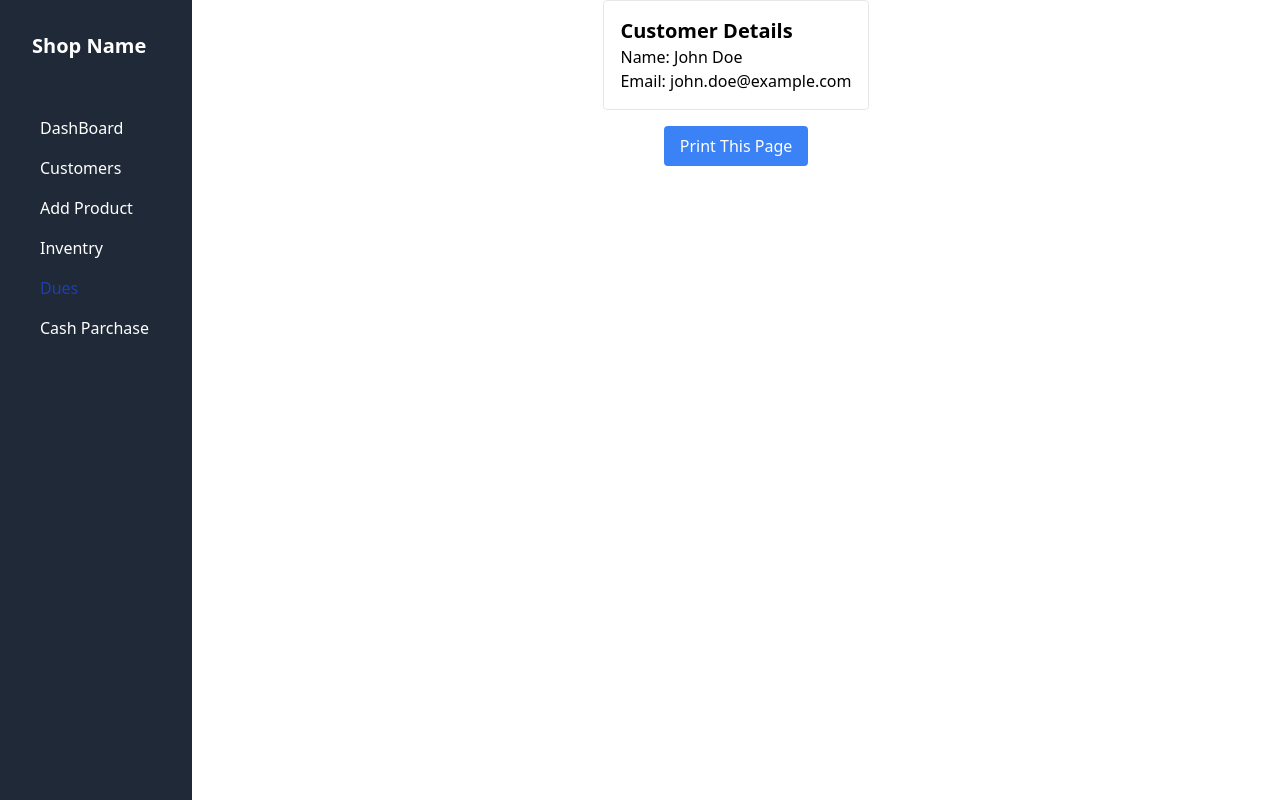
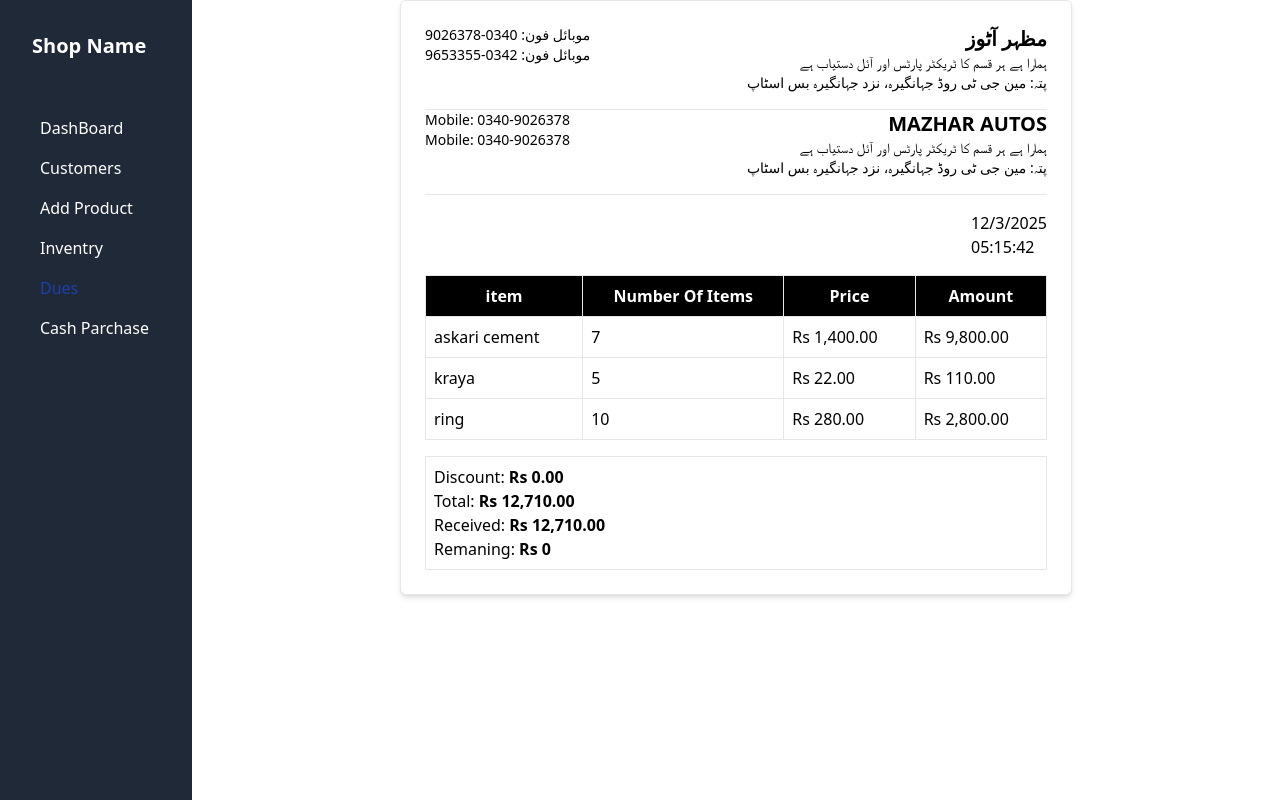
Before and after one commit to Noor-Ul-Hasanat/project-shop, a React (Create React App) app: page /#/dues in a window 1280 px wide. Built offline with nearby package versions, Linux system fonts and the light colour scheme.

Commit message:
o lot of changes nowgoing towards invoice update

```diff
--- a/src/components/CashParchase.jsx
+++ b/src/components/CashParchase.jsx
@@ -1,9 +1,13 @@
-import React,{useState,useRef} from 'react'
+import React,{useState} from 'react'
 import Box from '@mui/material/Box';
 import Typography from '@mui/material/Typography';
 import Modal from '@mui/material/Modal';
-import {  FaPrint ,FaPlus, FaMinus } from 'react-icons/fa';
+import { FaPrint ,FaPlus, FaMinus } from 'react-icons/fa';
 import { useReactToPrint } from "react-to-print";
+import { useRef } from "react";
+import { useDispatch,useSelector } from 'react-redux';
+import {cashActions } from '../store/Mystore';
+import { NavLink } from 'react-router-dom';
 
 
 // style for Mui Model for add New Customer
@@ -22,10 +26,19 @@
     overflowY: 'auto',
 };
 export const CashParchase = () => {
+  // Taking ref from input and equal it to state store
+ const nameRef =useRef();
+ const quantityRef =useRef();
+ const priceRef =useRef();
+ const recievedRef =useRef();
+ const customerRef =useRef();
+ const totalRef =useRef();
+
+
 
   const [customersCash, setCustomersCash] = useState([
-    { id: '1', Name: 'hasanat', Place: '123 Main St', Phone: '555-1234', Depit: '0', Cradit: '0', Date: '2023-10-01', Time: '12:00 PM' },
-    { id: '1', Name: 'Uneeb', Place: '123 Main St', Phone: '555-1234', Depit: '0', Cradit: '0', Date: '2023-10-01', Time: '12:00 PM' },
+    { id: `c${Date.now()}1`, Name: 'hasanat', Place: '123 Main St', Phone: '555-1234', Depit: '0', Cradit: '0', Date: '2023-10-01', Time: '12:00 PM' },
+    { id: `c${Date.now()}2`, Name: 'Uneeb', Place: '123 Main St', Phone: '555-1234', Depit: '0', Cradit: '0', Date: '2023-10-01', Time: '12:00 PM' },
   ]);
 
   const [openNewCustomer, setOpenNewCustomer] = useState(false);
@@ -41,7 +54,7 @@
 
 
 const addItem = () => {
-  const newItem = { name: '', price: 0, quantity: 0 };
+  const newItem = {id: `c${Date.now()}`, name: '', price: 0, quantity: 0 };
   setItems([...items, newItem]);
 };
 
@@ -67,28 +80,55 @@
   setTotalAmount(totalAmount);
   setEahtotalAmount(EachtotalAmount)
 };
-          // Handel submit function
+
+
+
+   const dispatch = useDispatch();
+
+        // Handel submit function
    const submitbutton = () =>{
 
     const GrandTotal = totalAmount - received;
     setGrandTotal(GrandTotal);
 
+    const purchaseData = {
+      customerName: customerRef.current.value,
+      list: items, // ✅ Send the items array
+      totalAmount: totalAmount,
+      receivedAmount: received,
+      remainingAmount: grandTotal,
+    };
+    dispatch(cashActions.Addlist(purchaseData)); // ✅ Store in Redux
    }
+
+
 //   End of model functionality
+
+// Store functionallity
+// const dispatch =useDispatch();
+// const purchaseData = {
+//   items,
+//   totalItems,
+//   totalAmount,
+//   received,
+//   remainingAmount ,
+// };
+// dispatch(cashActions.AddCashItems(purchaseData));
+
+
 
 
 
 
 // print function
-const printRef = useRef();
+    const contentRef = useRef(null);
+    const reactToPrintFn = useReactToPrint({ contentRef });
 
-const handlePrint = useReactToPrint({
-  content: () => printRef.current,
-  documentTitle: "Invoice",
-  onBeforePrint: () => console.log("Printing started..."),
-  onAfterPrint: () => console.log("Printing completed!"),
-});
+    const ITEMS = useSelector(state => state.cash.list);
+const cancle =()=>{
 
+  alert(ITEMS);
+}
 
 
 
@@ -99,6 +139,7 @@
         {/* Header */}
         <div className="flex items-center justify-between mb-4">
           <h1 className="text-2xl font-bold text-white">Cash Parchase</h1>
+
           <div className="flex space-x-2">
             {/* Add Customer Button */}
             <button className="bg-purple-600 text-white px-4 py-2 rounded hover:bg-purple-700" onClick={handleOpencustomerModel}>
@@ -123,7 +164,7 @@
             </thead>
             <tbody>
               {customersCash.map((customer, index) => (
-                <tr className="border-b hover:bg-gray-50 odd:bg-gray-200 even:bg-gray-300" key={customer.id}>
+                <tr className="border-b hover:bg-gray-50 odd:bg-gray-200 even:bg-gray-300" key={customer.id || index}>
                   <td className="py-3 px-4">{customer.Name}</td>
                   <td className="py-3 px-4">{customer.Place}</td>
                   <td className="py-3 px-4">{customer.Phone}</td>
@@ -138,35 +179,41 @@
 
         </div>
       </div>
-      <div ref={printRef} className="print-container">
+      <div className="print-container">
 
       <Modal open={openNewCustomer} onClose={handleClosecustomerModel} aria-labelledby="modal-modal-title" aria-describedby="modal-modal-description">
         <Box sx={style}>
 
-          <Typography id="modal-modal-description" sx={{ mt: 2 }}>
+          <Typography id="modal-modal-description" sx={{ mt: 2 } } component="div">
 
      <div className="p-4">
-      <div ref={printRef}>
-      <h1 className="text-xl font-bold mb-4">Cash Purchase</h1>
-      <div className='flex justify-between'>
-        <input type='text' placeholder='Customer Name' className='p-2 border border-gray-300 rounded mb-3 w-1/2'/>
-      <button
+     <h1 className="text-xl font-bold mb-4">Cash Purchase</h1>
+
+     <button
           onClick={addItem}
-          className="p-2 bg-blue-500 text-white rounded mb-2"
+          className="p-2 bg-blue-500 text-white rounded mb-2 flex justify-self-end"
         >
-          + New Purchase
+          + Add item
         </button>
+     <div ref={contentRef} className='pl-2'>
+
+      <div className='flex gap-x-2'>
+        <h1 className='font-semibold text-xl'>Customer Name: </h1>
+        <input ref={customerRef} type='text' placeholder='Customer Name' className='p-2 border border-gray-300 rounded mb-3 w-1/2'/>
+
         </div>
       <div className="space-y-4 overflow-auto">
         {items.map((item, index) => (
           <div key={index} className="flex space-x-4 items-center">
             <input
+              ref={nameRef}
               type="text"
               placeholder="Item Name"
               onChange={(e) => updateItem(index, 'name', e.target.value)}
               className="p-2 border border-gray-300 rounded"
             />
             <input
+               ref={priceRef}
                type="number"
               placeholder="Item Price"
 
@@ -174,6 +221,7 @@
               className="p-2  border border-gray-300 rounded"
             />
             <input
+              ref={quantityRef}
               type="number"
               placeholder="Number of Items "
 
@@ -181,6 +229,7 @@
               className="p-2 border border-gray-300 rounded"
             />
             <input
+              ref={totalRef}
               type="number"
               placeholder="Total "
               readOnly
@@ -211,22 +260,24 @@
         <div>
           Received:
           <input
+            ref={recievedRef}
             type="number"
-            value={received}
+
             onChange={(e) => setReceived(parseFloat(e.target.value))}
             className="p-2 border border-gray-300 rounded ml-2"
           />
         </div>
         <div className='pt-2'>
-        <hi className= 'text-red-500 font-semibold text-base' >Remaning Amount: {grandTotal}</hi>
+        <h1 className= 'text-red-500 font-semibold text-base' >Remaning Amount: {grandTotal}</h1>
         </div>
       </div>
       </div>
       <div>
       <div className="mt-4 flex space-x-4">
         <button className="p-2 bg-green-500 text-white rounded" onClick={submitbutton}>Submit</button>
-        <button className="p-2 bg-gray-500 text-white rounded">Cancel</button>
-        <button className="p-2 bg-blue-500 text-white rounded" type= 'submit'  onClick={handlePrint}><FaPrint/></button>
+        <button className="p-2 bg-gray-500 text-white rounded" onClick={cancle} >Cancel</button>
+        <button className="p-2 bg-blue-500 text-white rounded" type= 'submit'  onClick={() => reactToPrintFn()}><FaPrint/></button>
+         <NavLink to='/dues'><h1>invice</h1></NavLink>
       </div>
       </div>
     </div>
@@ -234,17 +285,10 @@
           </Typography>
         </Box>
       </Modal>
+
+
       </div>
-      <style>{`
-  @media print {
-    body * {
-      display: none;
-    }
-    .print-container, .print-container * {
-      display: block;
-    }
-  }
-`}</style>
+
 
     </>
   )
--- /dev/null
+++ b/src/components/Invoice.jsx
@@ -0,0 +1,97 @@
+import React from 'react'
+import { useSelector } from 'react-redux'
+
+export const Invoice = () => {
+const ghakname = useSelector(state => state.cash.customerName);
+// const ITEMS = useSelector(state => state.cash.list);
+
+   // const Date = new Date().toLocaleDateString();
+   // const Time= new Date().toLocaleTimeString();
+  return (
+ <>
+  <div className="max-w-2xl mx-auto bg-white shadow-md p-6 border rounded-md">
+      {/* Header */}
+      <div className="flex justify-between border-b pb-4">
+      <div className="text-left text-sm">
+          <p>موبائل فون: 0340-9026378</p>
+          <p>موبائل فون: 0342-9653355</p>
+        </div>
+        <div className='text-right'>
+          <p className="font-bold text-xl">مظہر آٹوز</p>
+          <p className="text-sm">ہمارا ہے ہر قسم کا ٹریکٹر پارٹس اور آئل دستیاب ہے</p>
+          <p className="text-sm">پتہ: مین جی ٹی روڈ جہانگیرہ،  نزد جہانگیرہ بس اسٹاپ</p>
+        </div>
+
+      </div>
+      <div className="flex justify-between border-b pb-4">
+      <div className="text-left text-sm">
+          <p> Mobile: 0340-9026378</p>
+          <p> Mobile: 0340-9026378</p>
+        </div>
+        <div className='text-right'>
+          <p className="font-bold text-xl">MAZHAR AUTOS</p>
+          <p className="text-sm">ہمارا ہے ہر قسم کا ٹریکٹر پارٹس اور آئل دستیاب ہے</p>
+          <p className="text-sm">پتہ: مین جی ٹی روڈ جہانگیرہ، نزد جہانگیرہ بس اسٹاپ </p>
+        </div>
+
+      </div>
+
+      {/* Customer Details */}
+      <div className="mt-4 flex justify-between">
+        <div>
+        <p className="font-bold text-lg">{ghakname}</p>
+        </div>
+        <div>
+        {/* <p>{Date}</p> */}
+        <p>12/3/2025</p>
+        {/* <p>{Time}</p> */}
+        <p>05:15:42</p>
+        </div>
+      </div>
+
+      {/* Table */}
+      <div className="mt-4">
+        <table className="w-full border border-gray-300">
+          <thead>
+            <tr className="bg-black text-white">
+              <th className="p-2 border">item</th>
+              <th className="p-2 border">Number Of Items</th>
+              <th className="p-2 border">Price</th>
+              <th className="p-2 border">Amount</th>
+            </tr>
+          </thead>
+          <tbody>
+            <tr className="border">
+              <td className="p-2 border">askari cement</td>
+              <td className="p-2 border">7</td>
+              <td className="p-2 border">Rs 1,400.00</td>
+              <td className="p-2 border">Rs 9,800.00</td>
+            </tr>
+            <tr className="border">
+              <td className="p-2 border">kraya</td>
+              <td className="p-2 border">5</td>
+              <td className="p-2 border">Rs 22.00</td>
+              <td className="p-2 border">Rs 110.00</td>
+            </tr>
+            <tr className="border">
+              <td className="p-2 border">ring</td>
+              <td className="p-2 border">10</td>
+              <td className="p-2 border">Rs 280.00</td>
+              <td className="p-2 border">Rs 2,800.00</td>
+            </tr>
+          </tbody>
+        </table>
+      </div>
+
+      {/* Summary */}
+      <div className="mt-4 border p-2 text-left">
+        <p>Discount: <span className="font-bold">Rs 0.00</span></p>
+        <p>Total: <span className="font-bold">Rs 12,710.00</span></p>
+        <p>Received: <span className="font-bold">Rs 12,710.00</span></p>
+        <p>Remaning: <span className="font-bold">Rs 0</span></p>
+      </div>
+    </div>
+
+ </>
+  )
+}
--- a/src/components/Navbar.jsx
+++ b/src/components/Navbar.jsx
@@ -1,7 +1,7 @@
 import React from 'react'
 
 import { NavLink, Outlet } from 'react-router-dom';
-export default function Navbar() {
+export  const Navbar=()=> {
   let classactive = 'text-blue-800';
   return (
     <div className='flex w-full min-h-screen '>
```
Also changed, not shown: src/components/Find.jsx (+4 -5 lines), src/components/Main.jsx (+5 -4 lines), src/store/Mystore.js (+33 -5 lines).
